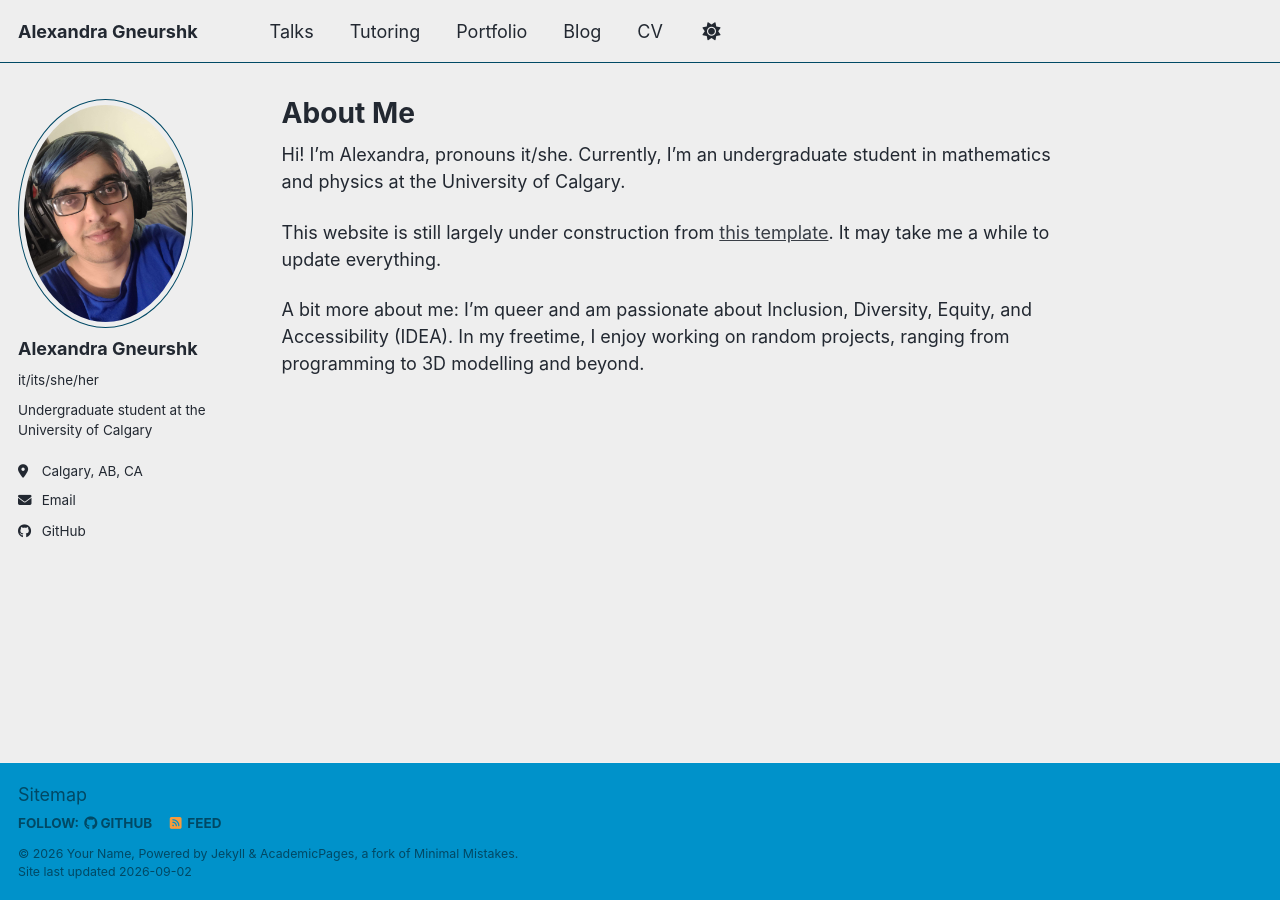
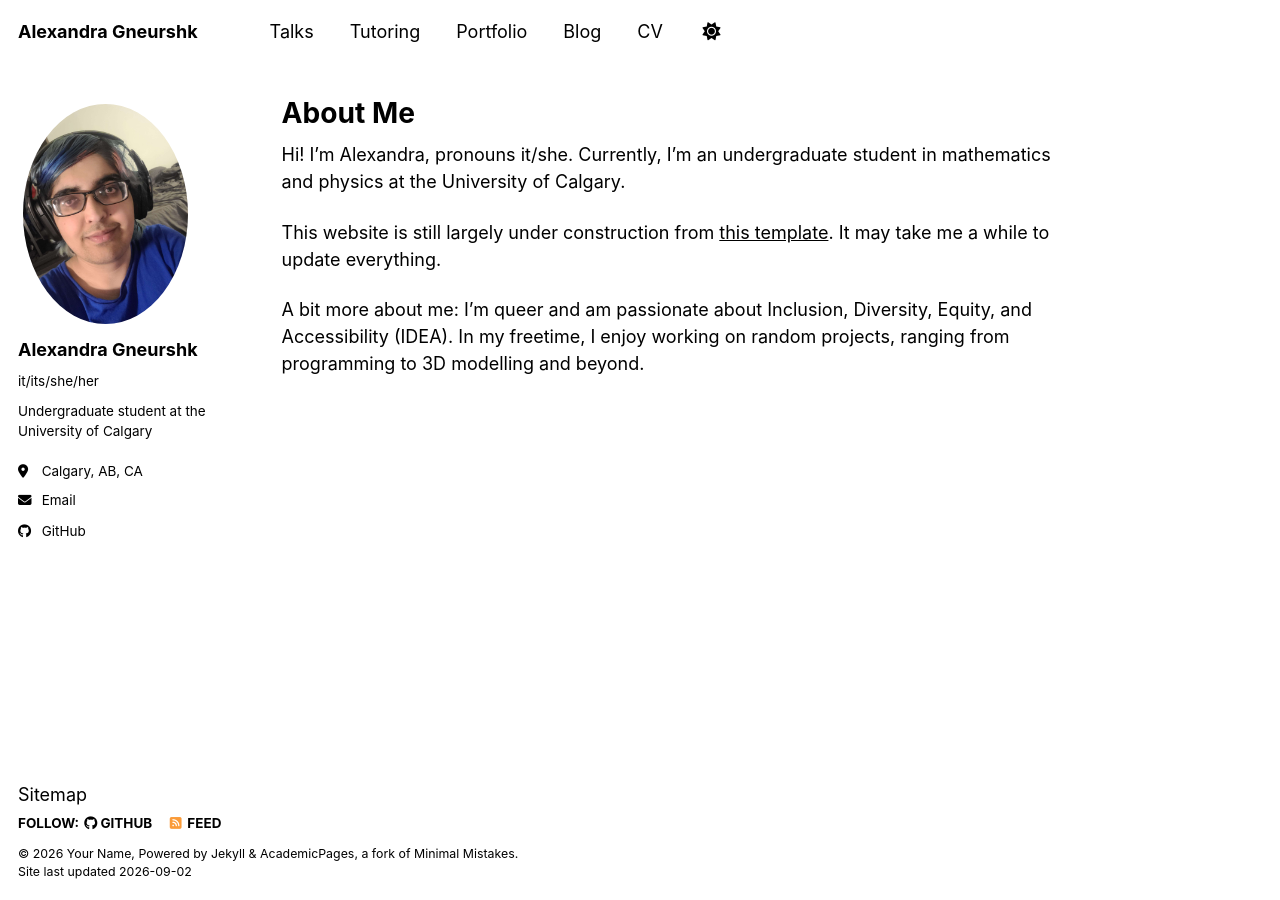
Before and after one commit to thegneurshk/alexandra-gneurshk.github.io, a Jekyll site: the page built from _pages/about.md, in a window 1280 px wide. Built offline with Jekyll 4.4.1, drawn with Linux system fonts in a browser that asks for light colours; a script bundle is joined from its source files by our own code; library files that are not in the unit come from our copies.

Commit message:
Update main.scss

```diff
--- a/assets/css/main.scss
+++ b/assets/css/main.scss
@@ -12,7 +12,6 @@
     "vendor/breakpoint/breakpoint",
 
     "themes",
-    "theme/{{ site.site_theme | default: 'default' | append: '_light' }}",
     "theme/{{ site.site_theme | default: 'default' | append: '_dark' }}",
 
     "include/mixins",
```
